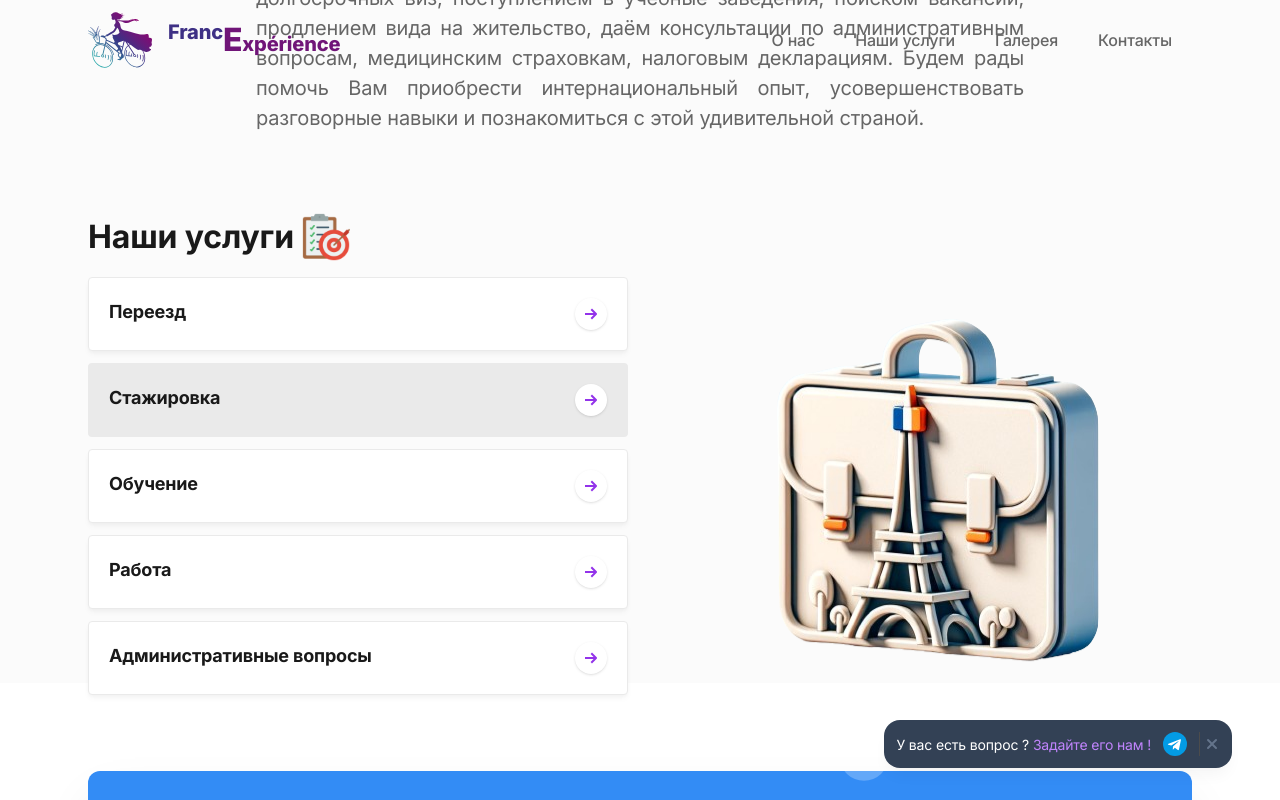
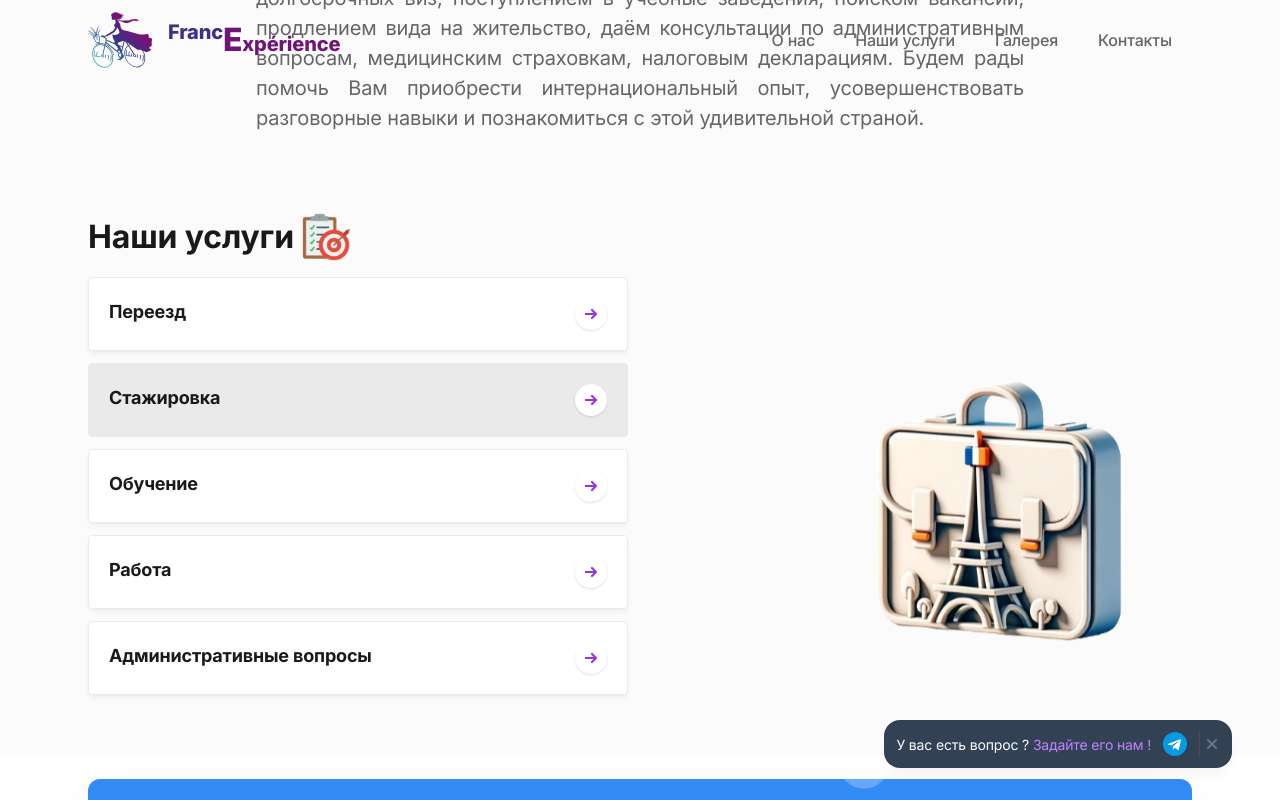
Before and after one commit to SergeMiro/france_andrei-master, a Next.js app: page / in a window 1280 px wide. Both pictures are taken after a click on the link "Стажировка". Shown: the part 907-1707 px from the top of the page. Built offline with nearby package versions, Linux system fonts and the light colour scheme.

Commit message:
correction_tabs_images

```diff
--- a/components/features.tsx
+++ b/components/features.tsx
@@ -28,11 +28,11 @@ export default function Features() {
     <section className="relative">
 
       {/* Section background (needs .relative class on parent and next sibling elements) */}
-      <div className="absolute inset-0 bg-gray-100 pointer-events-none mb-16" aria-hidden="true"></div>
+      <div className="absolute inset-0 bg-gray-100 pointer-events-none" aria-hidden="true"></div>
       <div className="absolute left-0 right-0 m-auto w-px p-px h-20 bg-gray-200 transform -translate-y-1/2"></div>
 
       <div className="relative max-w-6xl mx-auto px-4 sm:px-6">
-        <div className="pt-12 lg:pt-12 md:pt-12">
+        <div className="sm:py-6 md:py-10 lg:py-12 ">
 
           {/* Section header */}
 			 <div className="max-w-3xl mx-auto text-justify pb-12 md:pb-20 ">
@@ -58,7 +58,7 @@ export default function Features() {
 
 
             {/* Content */}
-            <div className="max-w-xl md:max-w-none md:w-full mx-auto md:col-span-9 lg:col-span-6 mb-10" data-aos="fade-right">
+            <div className="max-w-xl md:max-w-none md:w-full mx-auto md:col-span-9 lg:col-span-6" data-aos="fade-right">
               <div className="inline-flex items-center mb-4">
                 <p className="h3 text-start inline">Наши услуги</p>
 					 <img className='w-12 ml-2 inline' src="/images/cible2.png" alt="доп цель" />
@@ -155,8 +155,8 @@ export default function Features() {
 
             {/* Tabs items */}
 				<div className="max-w-xl md:max-w-none md:w-full mx-auto my-auto items-center md:col-span-3 lg:col-span-6 mb-8 md:mb-0 md:order-1">
-					<div className="transition-all">
-						<div className="relative flex flex-col text-center lg:text-right" data-aos="zoom-y-out" ref={tabs}>
+					<div className="transition-all items-center"> {/* ЗДЕСЬ */}
+						<div className="relative flex flex-col text-center lg:text-right" data-aos="zoom-y-out" ref={tabs}>  {/* ЗДЕСЬ */}
 							{/* Item 1 */}
 							<Transition
 							show={tab === 1}
@@ -171,8 +171,8 @@ export default function Features() {
 							beforeEnter={() => heightFix()}
 							unmount={false}
 							>
-							<div className="relative inline-flex flex-col">
-								<Image className="md:max-w-full mx-auto rounded h-auto transform animate-float" src={MigrationImg} width={500} height="462" alt="migration image" />
+							<div className="relative inline-flex flex-col items-center">
+								<Image className="md:max-w-full mx-auto rounded h-auto transform animate-float" src={MigrationImg} width={400}  alt="migration image" />
 							</div>
 							</Transition>
 							{/* Item 2 */}
@@ -190,7 +190,7 @@ export default function Features() {
 							unmount={false}
 							>
 							<div className="relative inline-flex flex-col">
-								<Image className="md:max-w-full mx-auto rounded h-auto transform animate-float" src={StageImg} width={500} height="462" alt="stage image" />
+								<Image className="md:max-w-full mx-auto rounded h-auto transform animate-float" src={StageImg} width={380}  alt="stage image" />
 							</div>
 							</Transition>
 							{/* Item 3 */}
@@ -208,7 +208,7 @@ export default function Features() {
 							unmount={false}
 							>
 							<div className="relative inline-flex flex-col">
-								<Image className="md:max-w-full mx-auto rounded h-auto transform animate-float" src={EducationImg} width={500} height="462" alt="education image" />
+								<Image className="md:max-w-full mx-auto rounded h-auto transform animate-float" src={EducationImg} width={400} alt="education image" />
 							</div>
 							</Transition>
 							{/* Item 4 */}
@@ -226,7 +226,7 @@ export default function Features() {
 							unmount={false}
 							>
 							<div className="relative inline-flex flex-col">
-								<Image className="md:max-w-full mx-auto rounded h-auto transform animate-float" src={WorkImg} width={500} height="462" alt="education image" />
+								<Image className="md:max-w-full mx-auto rounded h-auto transform animate-float" src={WorkImg} width={380} alt="education image" />
 							</div>
 							</Transition>
 							{/* Item 5 */}
@@ -244,7 +244,7 @@ export default function Features() {
 							unmount={false}
 							>
 							<div className="relative inline-flex flex-col">
-								<Image className="md:max-w-full mx-auto rounded h-auto transform animate-float" src={AdministrationImg} width={500} height="462" alt="education image" />
+								<Image className="md:max-w-full mx-auto rounded h-auto transform animate-float" src={AdministrationImg} width={420} alt="education image" />
 							</div>
 							</Transition>
 						</div>
--- a/components/ui/footer.tsx
+++ b/components/ui/footer.tsx
@@ -82,7 +82,7 @@ export default function Footer() {
 								<div className="w-full">
 									<label className="block text-sm sr-only" htmlFor="Proposal">Email</label>
 									<div className="relative flex items-center max-w-xs">
-										<input id="Proposal" type="email" className="form-input w-full text-gray-800 px-3 py-2 pr-12 text-sm rounded-2xl" placeholder="Ваш email" required />
+										<input id="send_faq" type="email" className="form-input w-full text-gray-800 px-3 py-2 pr-12 text-sm rounded-2xl" placeholder="Ваш email" required />
 										<button type="submit" className="absolute inset-0 left-auto" aria-label="Subscribe">
 											<span className="absolute inset-0 right-auto w-px -ml-px my-2 bg-gray-300" aria-hidden="true"></span>
 											<svg className="w-3 h-3 fill-current text-purple-600 mx-3 shrink-0" viewBox="0 0 12 12" xmlns="http://www.w3.org/2000/svg">
```
Also changed, not shown: public/images/consulting.png, public/images/health.png.
